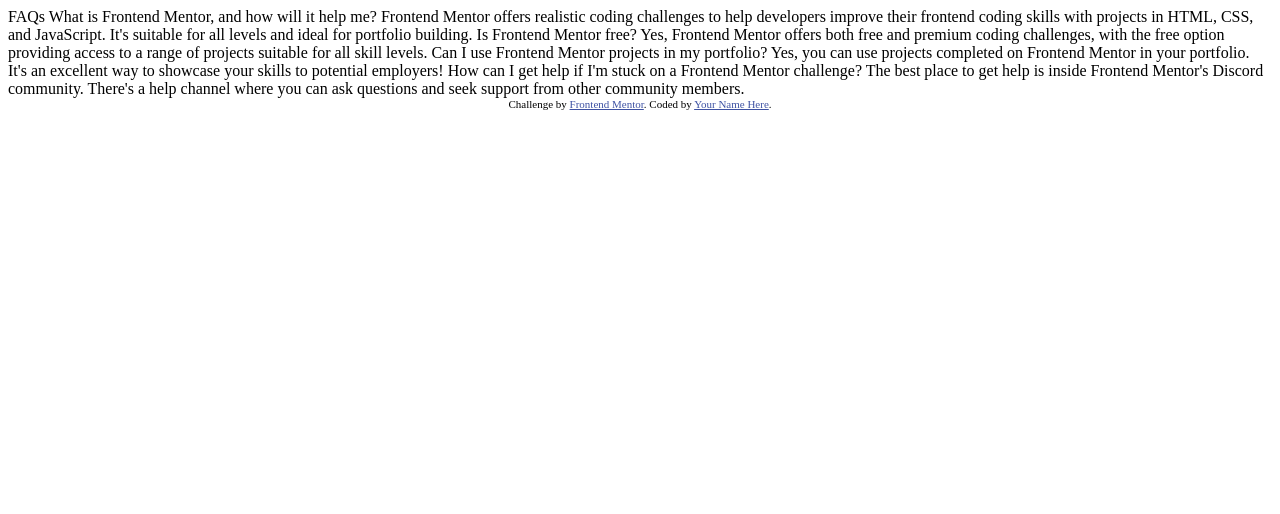
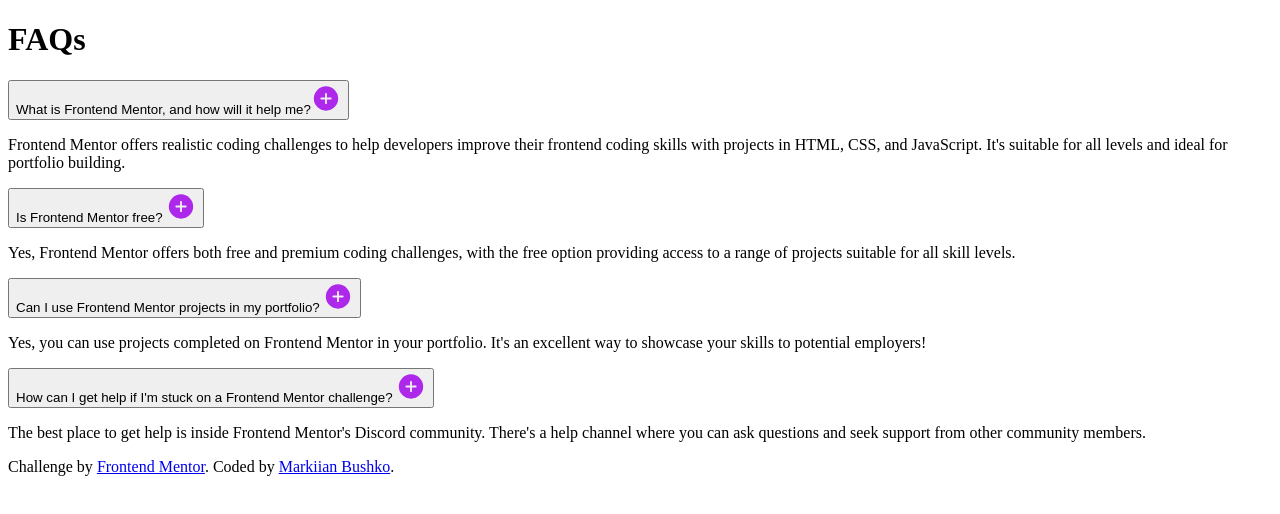
Before and after one commit to Atsui04/faq-accordion, a plain HTML site: page index.html in a window 1280 px wide. Drawn offline with Linux system fonts and the light colour scheme.

Commit message:
feat: complete semantic HTML structure for accordion items

```diff
--- a/index.html
+++ b/index.html
@@ -1,48 +1,86 @@
-<!DOCTYPE html>
+<!doctype html>
 <html lang="en">
   <head>
-  <meta charset="UTF-8">
-  <meta name="viewport" content="width=device-width, initial-scale=1.0"> <!-- displays site properly based on user's device -->
+    <meta charset="UTF-8" />
+    <meta name="viewport" content="width=device-width, initial-scale=1.0" />
 
-  <link rel="icon" type="image/png" sizes="32x32" href="./assets/images/favicon-32x32.png">
+    <link
+      rel="icon"
+      type="image/png"
+      sizes="32x32"
+      href="./assets/images/favicon-32x32.png"
+    />
 
     <title>Frontend Mentor | FAQ accordion</title>
-
-  <!-- Feel free to remove these styles or customise in your own stylesheet 👍 -->
-  <style>
-    .attribution { font-size: 0.6875rem; text-align: center; }
-    .attribution a { color: hsl(228, 45%, 44%); }
-  </style>
   </head>
   <body>
+    <main>
+      <h1>FAQs</h1>
+      <div>
+        <button type="button">
+          <span>What is Frontend Mentor, and how will it help me?</span
+          ><img src="assets/images/icon-plus.svg" />
+        </button>
+        <div>
+          <p>
+            Frontend Mentor offers realistic coding challenges to help
+            developers improve their frontend coding skills with projects in
+            HTML, CSS, and JavaScript. It's suitable for all levels and ideal
+            for portfolio building.
+          </p>
+        </div>
+      </div>
 
-  FAQs
+      <div>
+        <button type="button">
+          <span>Is Frontend Mentor free?</span>
+          <img src="assets/images/icon-plus.svg" />
+        </button>
+        <div>
+          <p>
+            Yes, Frontend Mentor offers both free and premium coding challenges,
+            with the free option providing access to a range of projects
+            suitable for all skill levels.
+          </p>
+        </div>
+      </div>
 
-  What is Frontend Mentor, and how will it help me?
+      <div>
+        <button type="button">
+          <span>Can I use Frontend Mentor projects in my portfolio?</span>
+          <img src="assets/images/icon-plus.svg" />
+        </button>
+        <div>
+          <p>
+            Yes, you can use projects completed on Frontend Mentor in your
+            portfolio. It's an excellent way to showcase your skills to
+            potential employers!
+          </p>
+        </div>
+      </div>
 
-  Frontend Mentor offers realistic coding challenges to help developers improve their
-  frontend coding skills with projects in HTML, CSS, and JavaScript. It's suitable for
-  all levels and ideal for portfolio building.
-
-  Is Frontend Mentor free?
-
-  Yes, Frontend Mentor offers both free and premium coding challenges, with the free
-  option providing access to a range of projects suitable for all skill levels.
-
-  Can I use Frontend Mentor projects in my portfolio?
-
-  Yes, you can use projects completed on Frontend Mentor in your portfolio. It's an excellent
-  way to showcase your skills to potential employers!
-
-  How can I get help if I'm stuck on a Frontend Mentor challenge?
-
-  The best place to get help is inside Frontend Mentor's Discord community. There's a help
-  channel where you can ask questions and seek support from other community members.
-
+      <div>
+        <button type="button">
+          <span
+            >How can I get help if I'm stuck on a Frontend Mentor
+            challenge?</span
+          >
+          <img src="assets/images/icon-plus.svg" />
+        </button>
+        <div>
+          <p>
+            The best place to get help is inside Frontend Mentor's Discord
+            community. There's a help channel where you can ask questions and
+            seek support from other community members.
+          </p>
+        </div>
+      </div>
+    </main>
 
     <footer class="attribution">
-    Challenge by <a href="https://www.frontendmentor.io?ref=challenge">Frontend Mentor</a>.
-    Coded by <a href="#">Your Name Here</a>.
+      Challenge by
+      <a href="https://www.frontendmentor.io?ref=challenge">Frontend Mentor</a>.
+      Coded by <a href="https://github.com/Atsui04">Markiian Bushko</a>.
     </footer>
   </body>
 </html>
```
Lines whose indentation alone changed are shown as unchanged.
